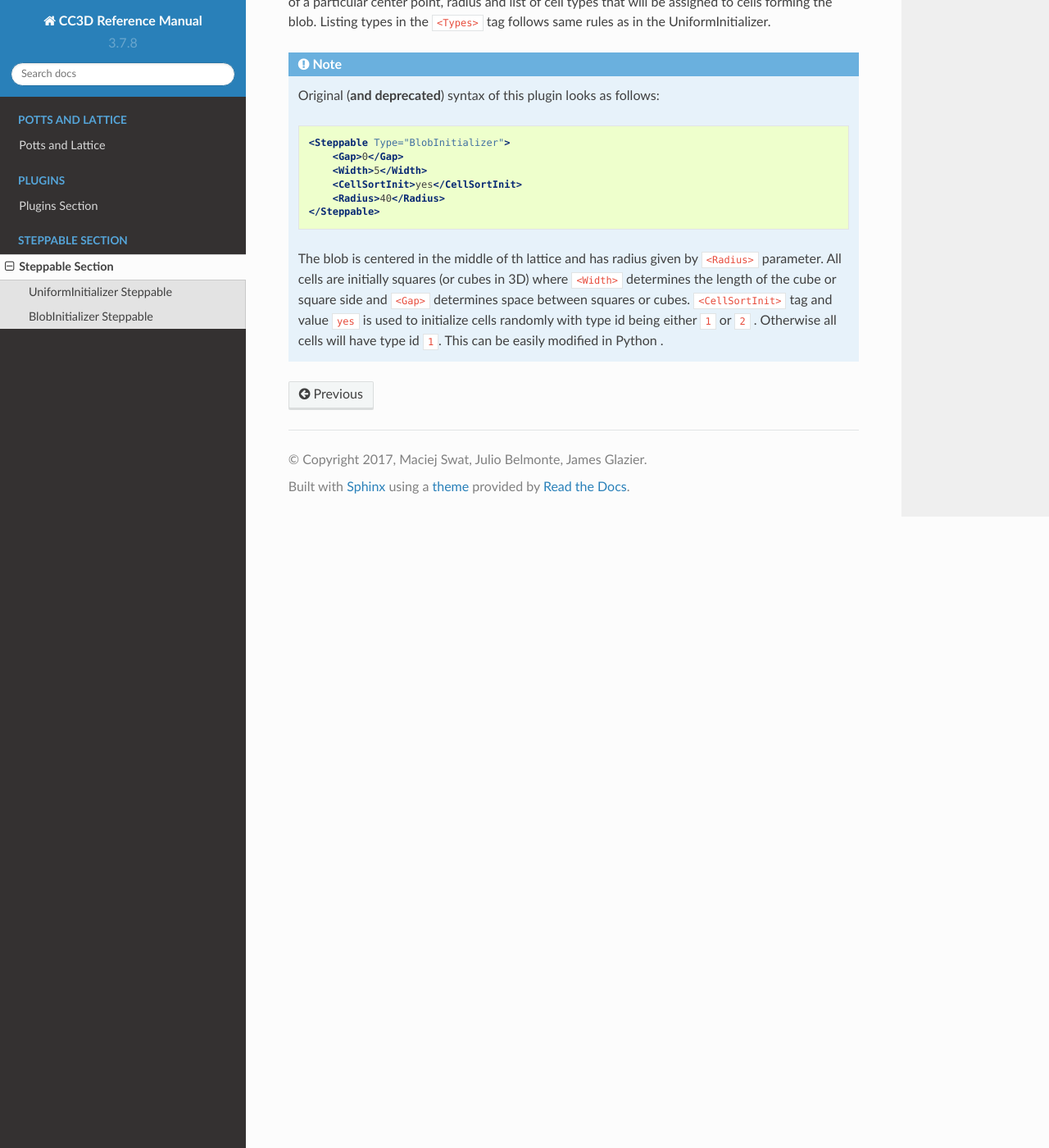
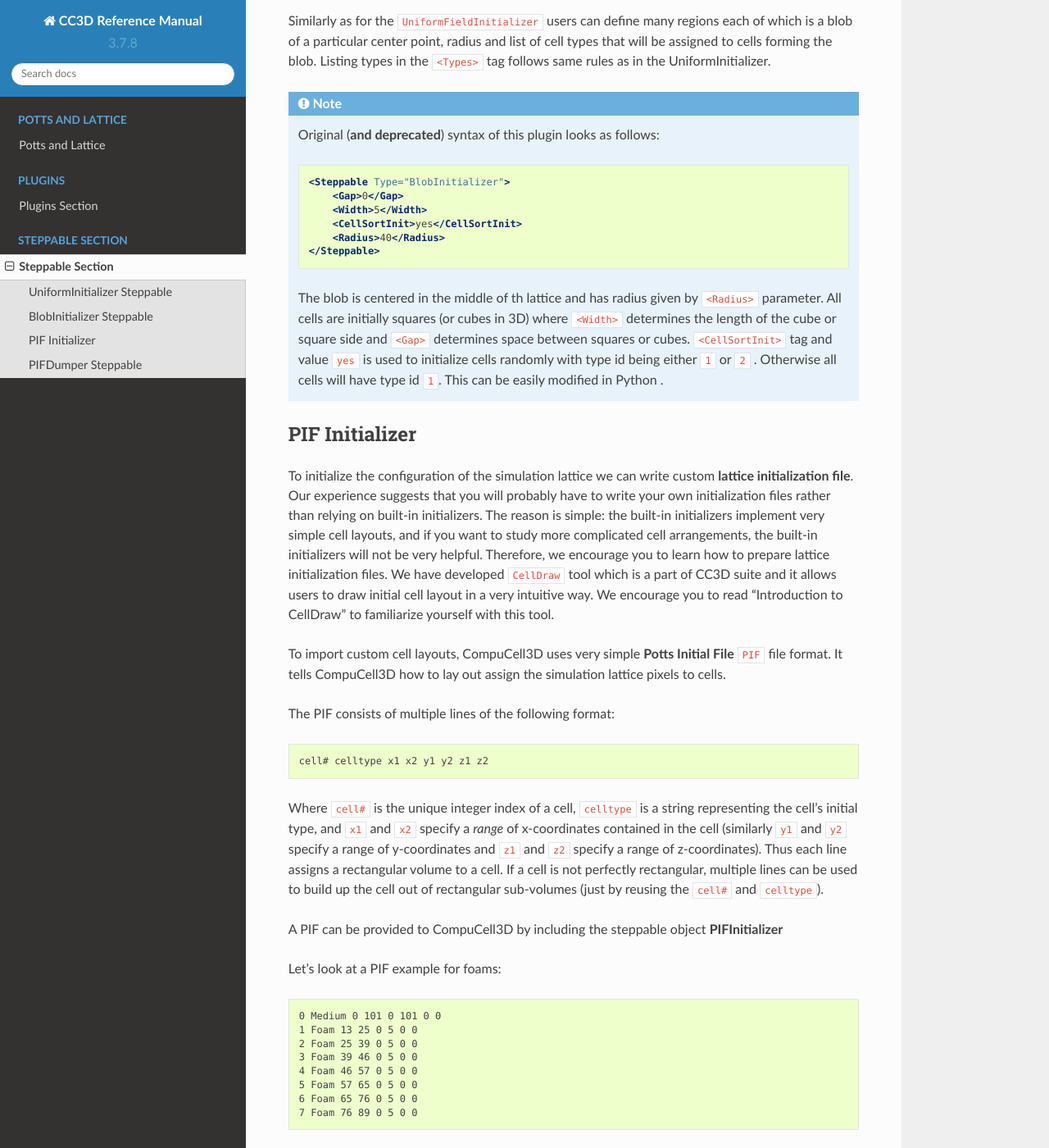
Before and after one commit to CompuCell3D/CompuCell3DReferenceManual, a Sphinx documentation site: the page built from docs/steppable_section.rst, in a window 1280 px wide and 1400 px high, scrolled down 2256 px. Shown: the whole window at 82% size. Built offline with Sphinx 7.4.7 and the Read the Docs theme 2.0.0, drawn with Linux system fonts in a browser that asks for light colours; some of the changed text lies outside the part shown.

Commit message:
added new section

```diff
--- /dev/null
+++ b/docs/pif_dumper.rst
@@ -0,0 +1,42 @@
+PIFDumper Steppable
+-------------------
+
+This steppable does the opposite to ``PIFIitialize``r – it writes PIF file
+of current lattice configuration. The syntax similar to the syntax of
+``PIFInitializer``:
+
+.. code-block:: xml
+
+    <Steppable Type="PIFDumper" Frequency=”100”>
+        <PIFName>line</PIFName>
+    </Steppable>
+
+Notice that we used ``Frequency`` attribute of steppable to ensure that PIF
+files are written every ``100`` MCS. Without it they would be written every
+MCS. The file names will have the following format: ``PIFName.MCS.pif``
+
+In our case they would be ``line.0.pif``, ``line.100.pif``, ``line.200.pif``, etc...
+
+This module is actually quite useful. For example, if we want to start
+simulation from a more configuration of cells (not rectangular cells as
+this is the case when we use ``Uniform`` or ``Blob`` initializers). In such a
+case we would run a simulation with a ``PIFDumper`` included and once the
+cell configuration reaches desired shape we would stop and use PIF file
+corresponding to this state. Once we have PIF initial configuration we
+may run many simulation starting from the same, realistic initial
+condition.
+
+.. tip::
+
+    Restarting simulation from a given configuration is actually even easier in the recent
+    versions of CC3D. All you have to do is to create .``cc3d`` project where you add serialization optyion
+    CC3D will be savbing complete snapshots of the simulation (including PIF files) and you can easily restart
+    the simulation from a given end-point of the previous run. For more details see "Python Scripting Manual"
+    https://pythonscriptingmanual.readthedocs.io/en/latest/restarting_simulations.html?highlight=restart
+
+
+.. tip::
+
+    You can also generate PIF file from the current simulation
+    snapshot by using Player tool: Tools->Generate PIF file from current
+    snapshot…
--- /dev/null
+++ b/docs/pif_initializer.rst
@@ -0,0 +1,92 @@
+PIF Initializer
+---------------
+
+To initialize the configuration of the simulation lattice we can write
+custom **lattice initialization file**. Our experience suggests that
+you will probably have to write your own initialization files rather
+than relying on built-in initializers. The reason is simple: the
+built-in initializers implement very simple cell layouts, and if you
+want to study more complicated cell arrangements, the built-in
+initializers will not be very helpful. Therefore, we encourage you to
+learn how to prepare lattice initialization files. We have developed
+``CellDraw`` tool which is a part of CC3D suite and it allows users to draw
+initial cell layout in a very intuitive way. We encourage you to read
+“Introduction to CellDraw” to familiarize yourself with this tool.
+
+To import custom cell layouts, CompuCell3D uses very simple **Potts
+Initial File** ``PIF`` file format. It tells CompuCell3D how to lay out
+assign the simulation lattice pixels to cells.
+
+The PIF consists of multiple lines of the following format:
+
+.. code-block:: xml
+
+    cell# celltype x1 x2 y1 y2 z1 z2
+
+Where ``cell#`` is the unique integer index of a cell, ``celltype`` is a string
+representing the cell's initial type, and ``x1`` and ``x2`` specify a *range* of
+x-coordinates contained in the cell (similarly ``y1`` and ``y2`` specify a range
+of y-coordinates and ``z1`` and ``z2`` specify a range of z-coordinates). Thus
+each line assigns a rectangular volume to a cell. If a cell is not
+perfectly rectangular, multiple lines can be used to build up the cell
+out of rectangular sub-volumes (just by reusing the ``cell#`` and ``celltype``).
+
+A PIF can be provided to CompuCell3D by including the steppable object
+**PIFInitializer**
+
+Let's look at a PIF example for foams:
+
+.. code-block:: xml
+
+    0 Medium 0 101 0 101 0 0
+    1 Foam 13 25 0 5 0 0
+    2 Foam 25 39 0 5 0 0
+    3 Foam 39 46 0 5 0 0
+    4 Foam 46 57 0 5 0 0
+    5 Foam 57 65 0 5 0 0
+    6 Foam 65 76 0 5 0 0
+    7 Foam 76 89 0 5 0 0
+
+
+These lines define a background of ``Medium`` which fills the whole lattice
+and is then overwritten by seven rectangular cells of type ``Foam`` numbered
+``1`` through ``7`` . Notice that these cells lie in the ``xy`` plane (``z1=0`` ``z2=0``
+implies that cells have thickness =1) so this example is a
+two-dimensional initialization.
+
+You can write the PIF file manually, but using a script or program that
+will write PIF file for you in the language of your choice (Perl,
+Python, Matlab, Mathematica, C, C++, Java or any other programming
+language) will save a great deal of typing.
+
+Notice, that for compartmental cell model the format of the PIF file is
+different:
+
+.. code-block:: xml
+
+    Include Clusters
+    cluster # cell# celltype x1 x2 y1 y2 z1 z2
+
+
+For example:
+
+.. code-block:: xml
+
+    Include Clusters
+    1 1 Side1 23 25 47 56 10 14
+    1 2 Center 26 30 50 54 10 14
+    1 3 Side2 31 33 47 56 10 14
+    1 4 Top 26 30 55 59 10 14
+    1 5 Bottom 26 30 45 49 10 14
+    2 6 Side1 35 37 47 56 10 14
+    2 7 Center 38 42 50 54 10 14
+    2 8 Side2 43 45 47 56 10 14
+    2 9 Top 38 42 55 59 10 14
+    2 10 Bottom 38 42 45 49 10 14
+
+.. tip::
+
+    An easy way to generate PIF file from the current
+    simulation snapshot is to use Player ``Tools->Generate`` PIF file from
+    current snapshot… menu option. Alternatively we can use PIFDumper
+    steppable discussed next.
--- a/docs/steppable_section.rst
+++ b/docs/steppable_section.rst
@@ -25,6 +25,10 @@
 
 * :doc:`uniform_initializer`
 * :doc:`blob_initializer`
+* :doc:`pif_initializer`
+* :doc:`pif_dumper`
 
 .. include:: uniform_initializer.rst
 .. include:: blob_initializer.rst
+.. include:: pif_initializer.rst
+.. include:: pif_dumper.rst
```
